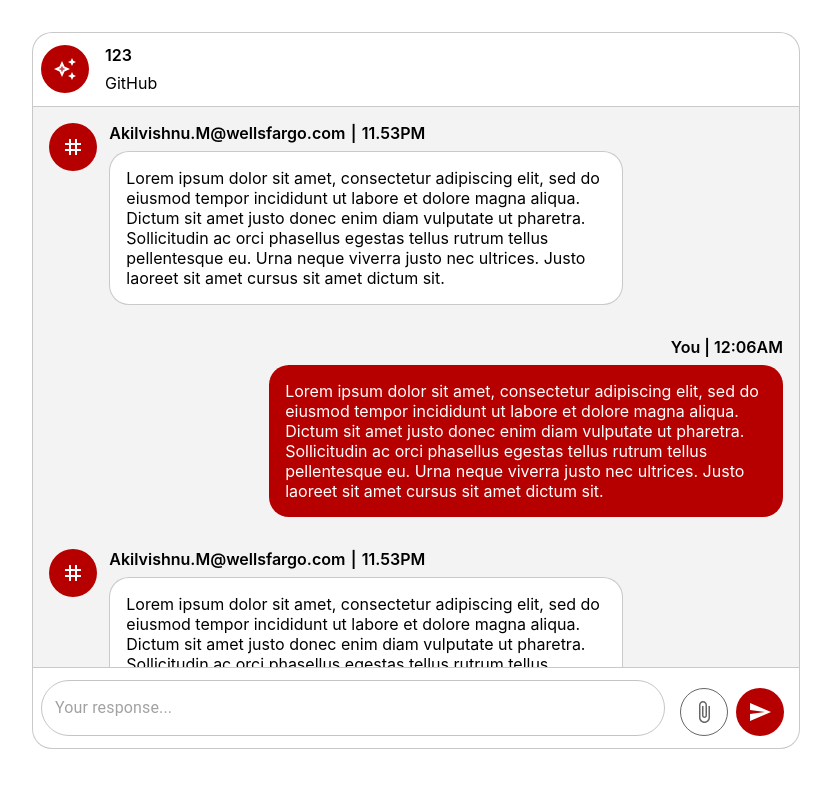
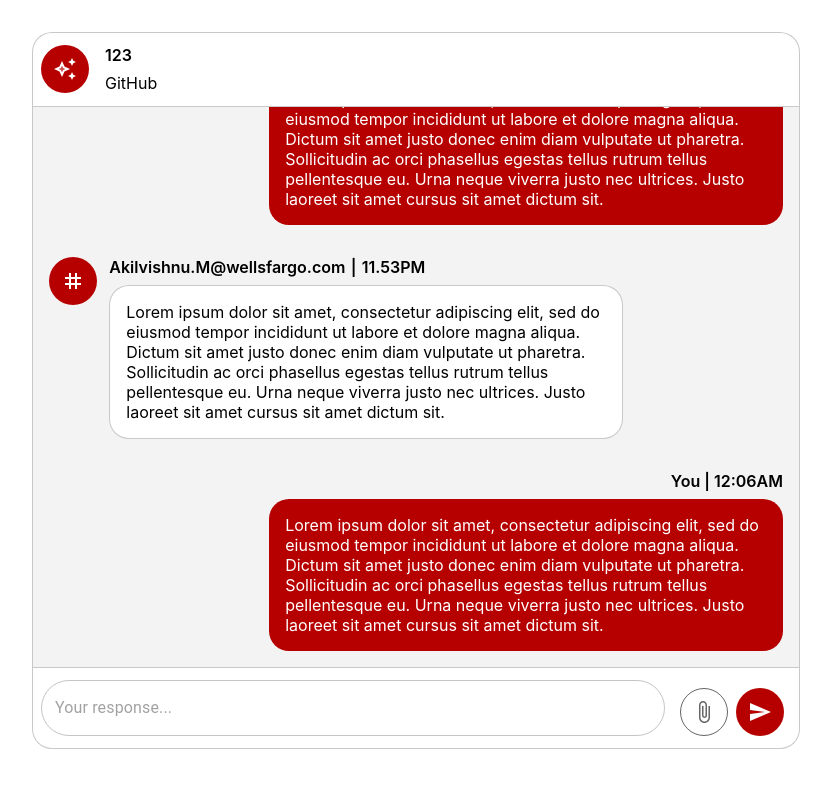
Before and after one commit to akilvishnum/test-app, a React (Create React App) app: page / in a window 1280 px wide. Shown: the top 788 px of the page, without its empty margins (224-1055 px from the left). Built offline with nearby package versions, Linux system fonts and the light colour scheme.

Commit message:
Scroll to bottom on initial load

```diff
--- a/src/ResponseContainer.jsx
+++ b/src/ResponseContainer.jsx
@@ -19,23 +19,25 @@ export const ResponseContainer = () => {
     const stickyRef = useRef(null);
     const [comment, setComment] = useState('');
     // const [stickyHeight, setStickyHeight] = useState(0);
-    // useEffect(() => {
-    //     setStickyHeight(stickyRef.current.clientHeight + 15);
-    // }, [comment])
+    useEffect(() => {
+        stickyRef.current.scrollIntoView({behavior: "smooth"})
+    })
 
     return (
         <Box sx = {{width: '60%', background: 'transparent', borderRadius: '20px'}}>
             <Box sx = {{position: 'sticky', top: 0, background: 'white', width: '100%', boxSizing: 'border-box', borderRadius: '20px 20px 0px 0px', border: '1px solid #c2c2c2de'}}>
                     <ResponseContainerHeader orderId={123} productName = {'GitHub'} />
             </Box>
-            <Box sx = {{width: '100%', background: '#f3f3f3', height: '70vh', overflow: 'scroll', boxSizing: 'border-box', borderLeft: '1px solid #c2c2c2de', borderRight: '1px solid #c2c2c2de'}}>
+            <Box sx = {{width: '100%', background: '#f3f3f3', height: '70vh', overflow: 'auto', boxSizing: 'border-box', borderLeft: '1px solid #c2c2c2de', borderRight: '1px solid #c2c2c2de'}}>
                 <Box sx = {{width: '100%', padding: '1rem', display: 'flex', flexDirection: 'column', gap: '2rem', boxSizing: 'border-box'}}>
                     <AwaitingComment commentedBy={'Akilvishnu.M@wellsfargo.com'} time = {'11.53PM'}/>
                     <RespondComment />
                     <AwaitingComment commentedBy={'Akilvishnu.M@wellsfargo.com'} time = {'11.53PM'}/>
                     <RespondComment />
                 </Box>
+                <div ref = {stickyRef} />
             </Box>
+
             <Box sx = {{position: 'sticky', width: '100%', bottom: 0, display: 'flex', zIndex: 100,  padding: '0.77rem 0.5rem', boxSizing: 'border-box', border: '1px solid #c2c2c2de', background: 'white', borderRadius: '0 0 20px 20px'}}>
                 <Grid container sx = {{display: 'flex', alignItems: 'flex-end'}} spacing = {1}>
                     <Grid item xs = {10}>
```
